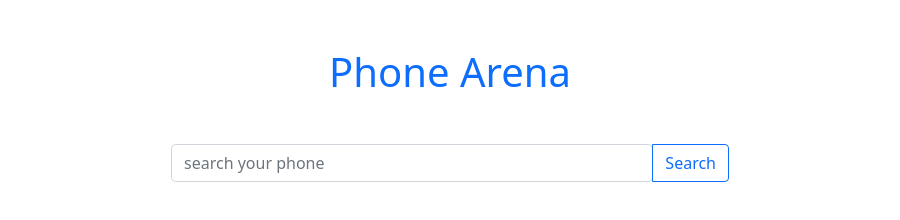
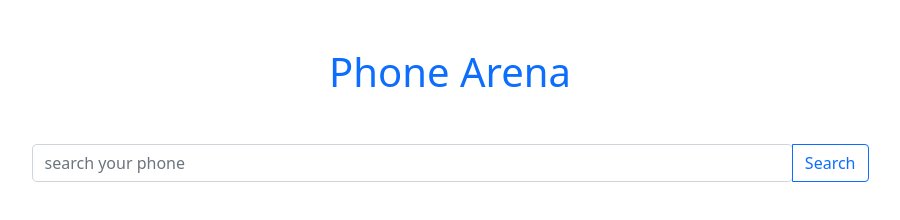
Before and after one commit to Hridoy776/phone-hunter-website, a plain HTML site: page index.html in a window 1280 px wide. Shown: the whole page, without its empty margins (190-1090 px from the left). Drawn offline with nearby package versions, Linux system fonts and the light colour scheme.

Commit message:
another modification

```diff
--- a/index.html
+++ b/index.html
@@ -28,7 +28,7 @@
     </header>
     <main>
       <section class="container d-flex justify-content-center">
-        <div class="input-group mb-3 w-50">
+        <div class="input-group mb-3 w-75 ">
           <input
             type="text"
             id="search-input"
```
